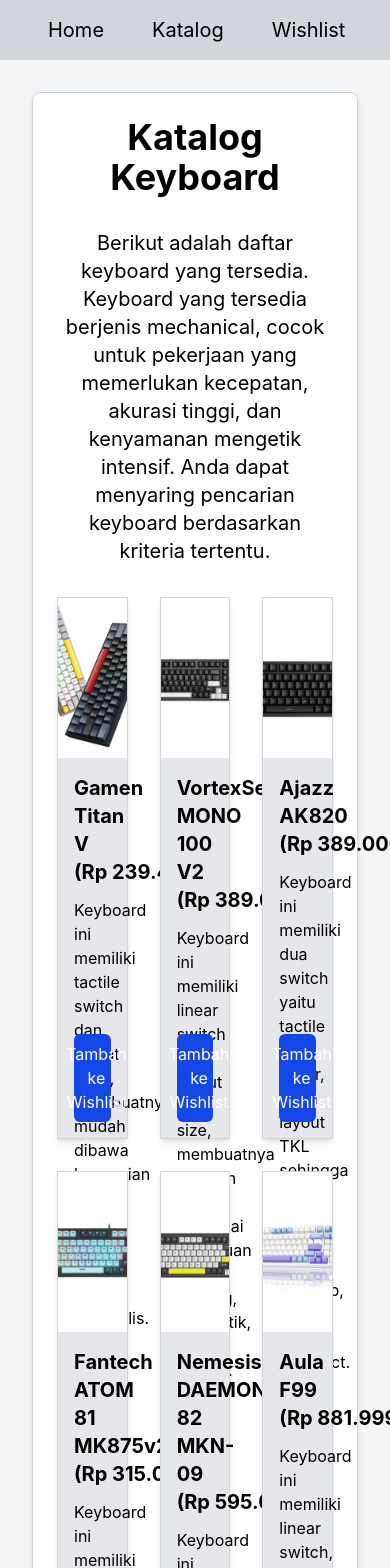
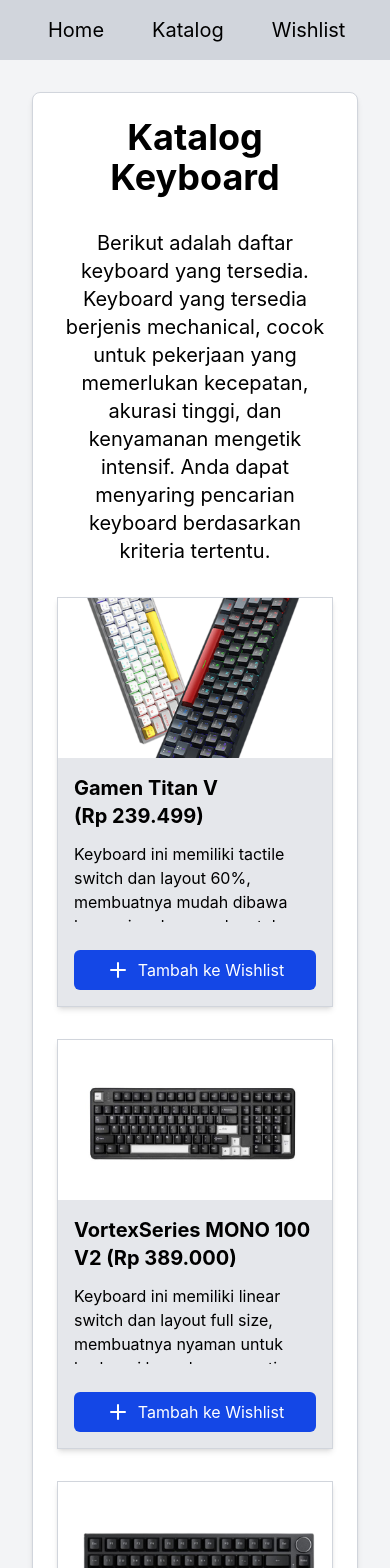
Before and after one commit to Qisth/thockhub, a React (Vite) app: page /catalog in a window 390 px wide. Shown: the top 1568 px of the page. Built offline with nearby package versions, Linux system fonts and the light colour scheme.

Commit message:
Added wishlist functionality

```diff
--- a/src/components/Card.jsx
+++ b/src/components/Card.jsx
@@ -1,18 +1,35 @@
 import { Plus } from "lucide-react";
 
 export default function Card(data) {
+  // helper to keep default values and formatted price
   data = {
+    id: data.id,
     name: data.name ? data.name : "Example Keyboard",
     price: new Intl.NumberFormat("id-ID", {
       style: "currency",
       currency: "IDR",
       minimumFractionDigits: 0,
     }).format(data.price ? data.price : 0),
-    image: data.image ? data.image : "https://placehold.net/600x400.png",
+    image: data.image ? data.image : "https://placehold.net/default.png",
     description: data.description
       ? data.description
       : "Example description for a keyboard",
   };
+
+  function addToWishlist() {
+    try {
+      const existing = JSON.parse(localStorage.getItem("wishlist") || "[]");
+      if (!existing.includes(data.id)) {
+        existing.push(data.id);
+        localStorage.setItem("wishlist", JSON.stringify(existing));
+        alert(`${data.name} telah ditambahkan ke wishlist!`);
+      } else {
+        alert(`${data.name} sudah ada dalam wishlist!`);
+      }
+    } catch (e) {
+      console.error("Gagal menyimpan wishlist:", e);
+    }
+  }
 
   return (
     <div className="border border-gray-300 shadow-md flex flex-col bg-gray-200 h-full">
@@ -28,10 +45,13 @@
           <strong className="block font-bold text-xl mb-3">
             {data.name} ({data.price})
           </strong>
-          <p className="mb-3 h-20">{data.description}</p>
+          <p className="mb-3 h-20 overflow-y-auto">{data.description}</p>
         </div>
       </div>
-      <button className="bg-blue-700 hover:bg-blue-800 active:bg-blue-900 text-white px-4 py-2 rounded-md w-auto mx-4 mb-4 cursor-pointer flex items-center justify-center gap-2">
+      <button
+        className="bg-blue-700 hover:bg-blue-800 active:bg-blue-900 text-white px-4 py-2 rounded-md w-auto mx-4 mb-4 cursor-pointer flex items-center justify-center gap-2"
+        onClick={addToWishlist}
+      >
         <Plus className="align-middle" /> Tambah ke Wishlist
       </button>
     </div>
--- a/src/components/CardList.jsx
+++ b/src/components/CardList.jsx
@@ -3,9 +3,9 @@
 
 export default function CardList() {
   return (
-    <div className="grid grid-cols-3 gap-8">
-      {kbData.map((kb) => (
-        <Card key={kb.id} name={kb.name} price={kb.price} image={kb.image} description={kb.description} />
+    <div className="grid sm:grid-cols-1 md:grid-cols-2 lg:grid-cols-3 gap-8">
+      {kbData.map((kb, id) => (
+        <Card key={id} {...kb} />
       ))}
     </div>
   )
--- a/src/pages/Catalog.jsx
+++ b/src/pages/Catalog.jsx
@@ -1,5 +1,6 @@
-import CardList from "../components/CardList";
+import Card from "../components/Card";
 import Container from "../components/Container";
+import kbData from "../assets/data.json";
 
 export default function Catalog() {
   return (
@@ -11,7 +12,11 @@
         akurasi tinggi, dan kenyamanan mengetik intensif. Anda dapat menyaring
         pencarian keyboard berdasarkan kriteria tertentu.
       </p>
-      <CardList />
+      <div className="grid md:grid-cols-2 lg:grid-cols-3 gap-8">
+        {kbData.map((kb, id) => (
+          <Card key={id} {...kb} />
+        ))}
+      </div>
     </Container>
   );
 }
--- a/src/pages/Wishlist.jsx
+++ b/src/pages/Wishlist.jsx
@@ -1,10 +1,41 @@
+import { useEffect, useState } from "react";
 import Container from "../components/Container";
+import Card from "../components/Card";
+import kbData from "../assets/data.json";
 
 export default function Wishlist() {
+  const [itemsId, setItemsId] = useState([]);
+
+  useEffect(() => {
+    try {
+      const stored = JSON.parse(localStorage.getItem("wishlist") || "[]");
+      setItemsId(stored);
+    } catch (e) {
+      console.error("Gagal membaca wishlist:", e);
+    }
+  }, []);
+
+  // derive the actual keyboard objects from the stored IDs
+  const items =
+    itemsId.length > 0 ? kbData.filter((kb) => itemsId.includes(kb.id)) : [];
+
   return (
     <Container>
       <h1 className="text-4xl text-center font-bold mb-8">Wishlist Anda</h1>
-      <p className="text-xl text-center">Berikut adalah daftar keyboard yang sudah dimasukkan ke dalam wishlist Anda.</p>
+      <p className="text-xl text-center mb-8">
+        Berikut adalah daftar keyboard yang sudah dimasukkan ke dalam wishlist
+        Anda.
+      </p>
+
+      {items.length > 0 ? (
+        <div className="grid md:grid-cols-2 lg:grid-cols-3 gap-8">
+          {items.map((item, idx) => (
+            <Card key={idx} {...item} />
+          ))}
+        </div>
+      ) : (
+        <p className="text-center text-xl mt-8">Wishlist kosong</p>
+      )}
     </Container>
-  )
+  );
 }
```
